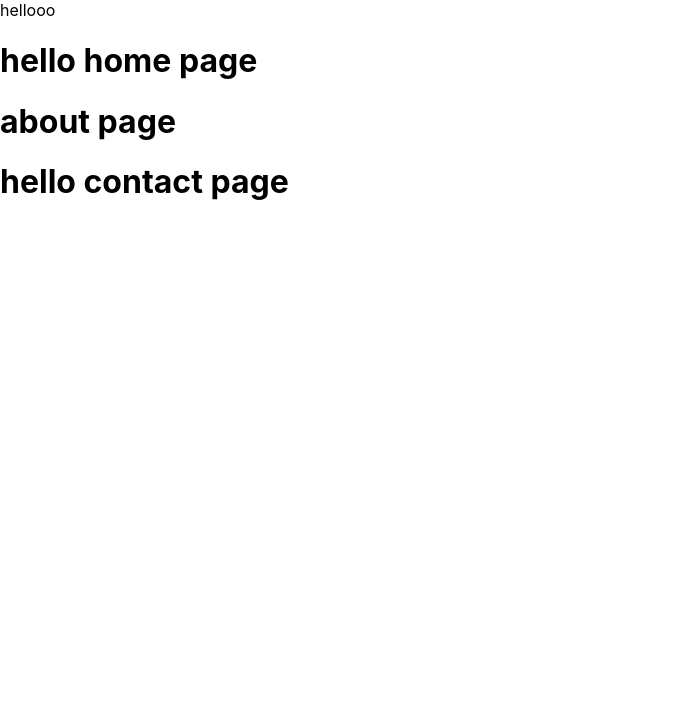
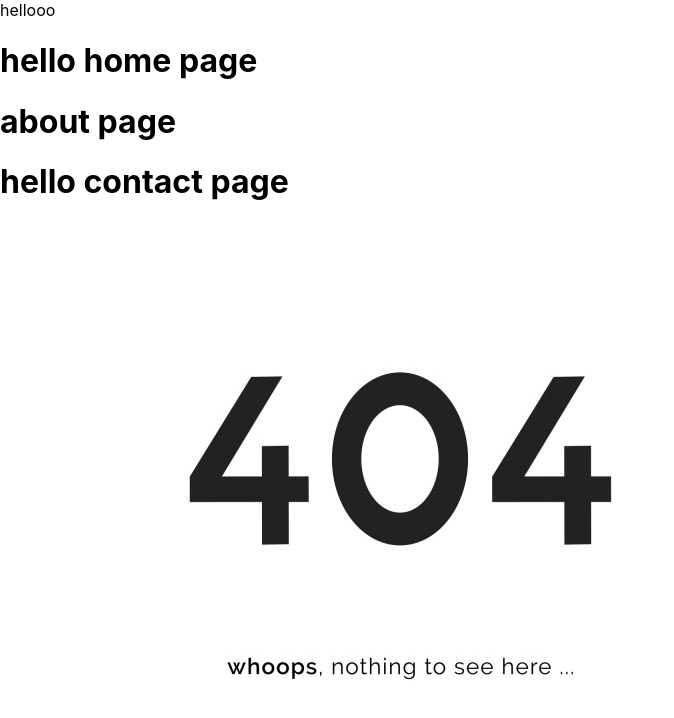
Before and after one commit to AnisaIdrees/react-routing, a React (Create React App) app: page / in a window 1280 px wide. Shown: the top 718 px of the page, without its empty margins (0-674 px from the left). Built offline with nearby package versions, Linux system fonts and the light colour scheme.

Commit message:
404 page

```diff
--- a/src/pages/routing/Main1.jsx
+++ b/src/pages/routing/Main1.jsx
@@ -4,6 +4,7 @@ import About from './About'
 import Contact from './Contact'
 import Header from './Header'
 import Footer from './Footer'
+import PagesNotFound from './PagesNotFound'
 
 const Main1 = () => {
   return (
@@ -13,6 +14,7 @@ const Main1 = () => {
 <About/>
 <Contact/>
 <Footer/>
+<PagesNotFound/>
 </>
   )
 }
--- /dev/null
+++ b/src/pages/routing/PagesNotFound.jsx
@@ -0,0 +1,22 @@
+import React from 'react'
+
+const PagesNotFound = () => {
+    // const myStyle={
+    //     color:'red',
+    //     textAlign:'center',
+    //     border:'1px solid blue',
+    //     padding:'20px'
+    // }
+  return (
+
+
+<>
+
+<img src='/404.gif' alt="" />
+
+</>
+  )
+
+}
+
+export default PagesNotFound
```
Also changed, not shown: public/404.gif (added).
